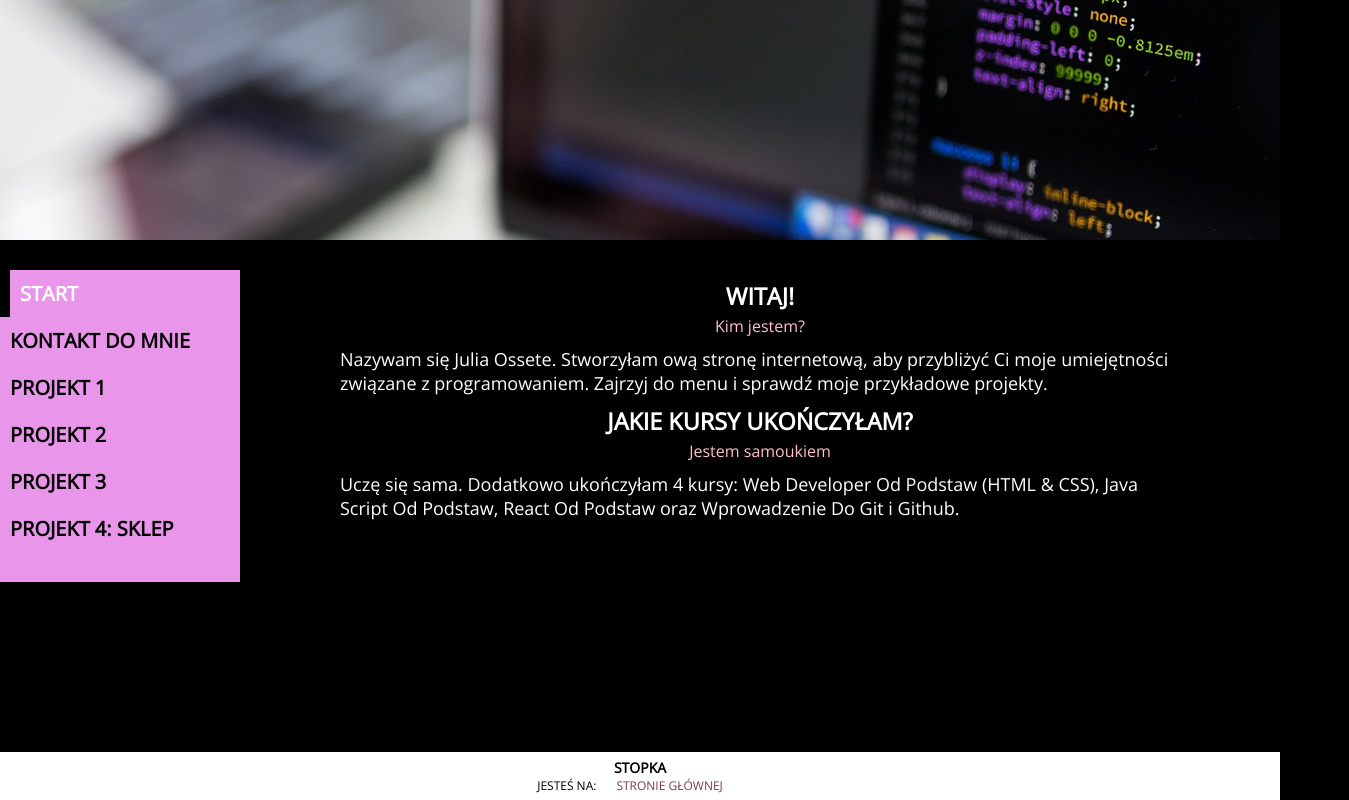
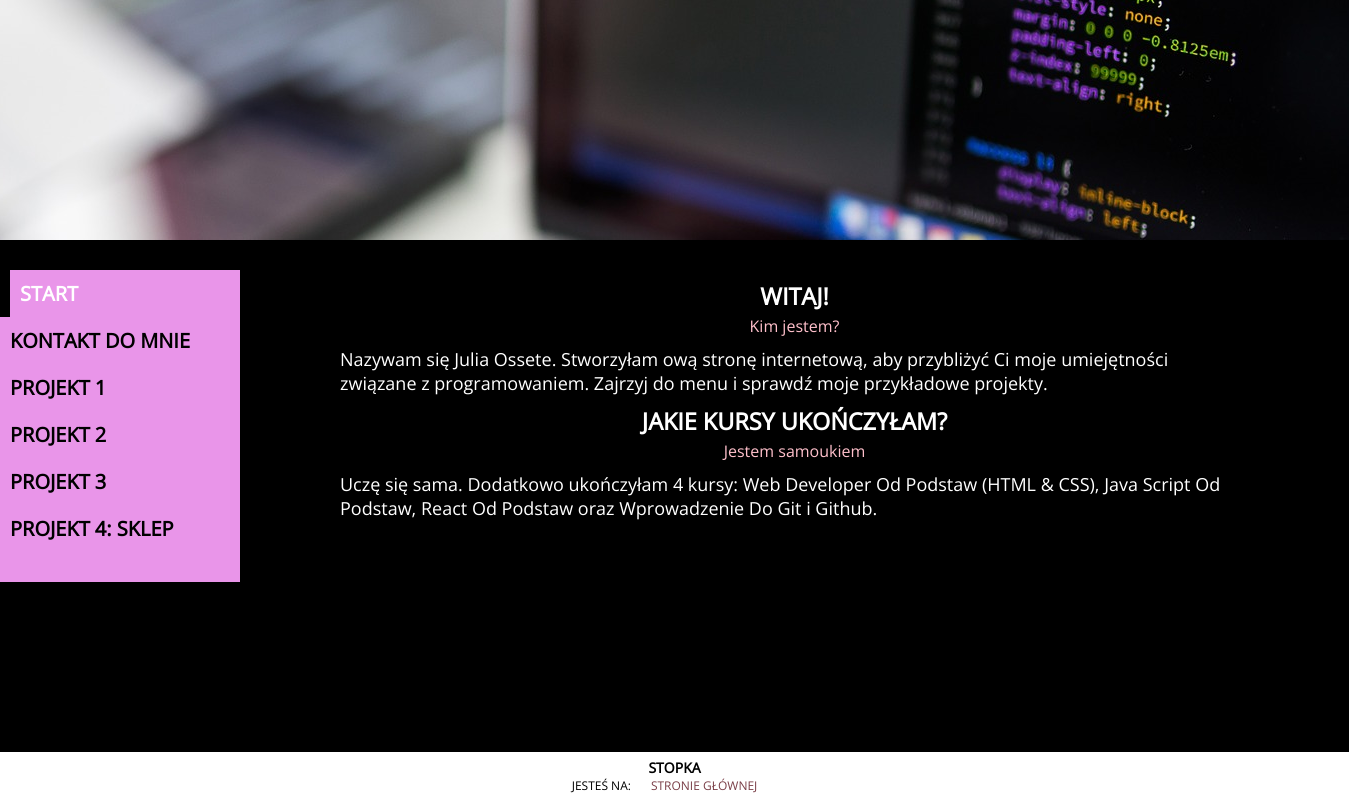
Before and after one commit to juliaossete/react-app, a React app: page / in a window 1280 px wide. Shown: the whole page, 1349 px wide, since content can reach past the window. Built offline with nearby package versions, Linux system fonts and the light colour scheme.

Commit message:
1000 yes

```diff
--- a/src/styles/App.css
+++ b/src/styles/App.css
@@ -2,8 +2,9 @@ div.app {
   display: flex;
   flex-direction: column;
   min-height: 100vh;
-  width: 100%;
-  margin: 0 auto;
+  min-width: 100%;
+  margin: 0;
+  padding: 0px;
   color: white;
   background-color: black;
 }
--- a/src/styles/index.css
+++ b/src/styles/index.css
@@ -8,4 +8,5 @@ html {
   font-family: "open sans", "sans-serif";
   font-size: 20px;
   background-color: black;
+  min-width: 1349px;
 }
```
